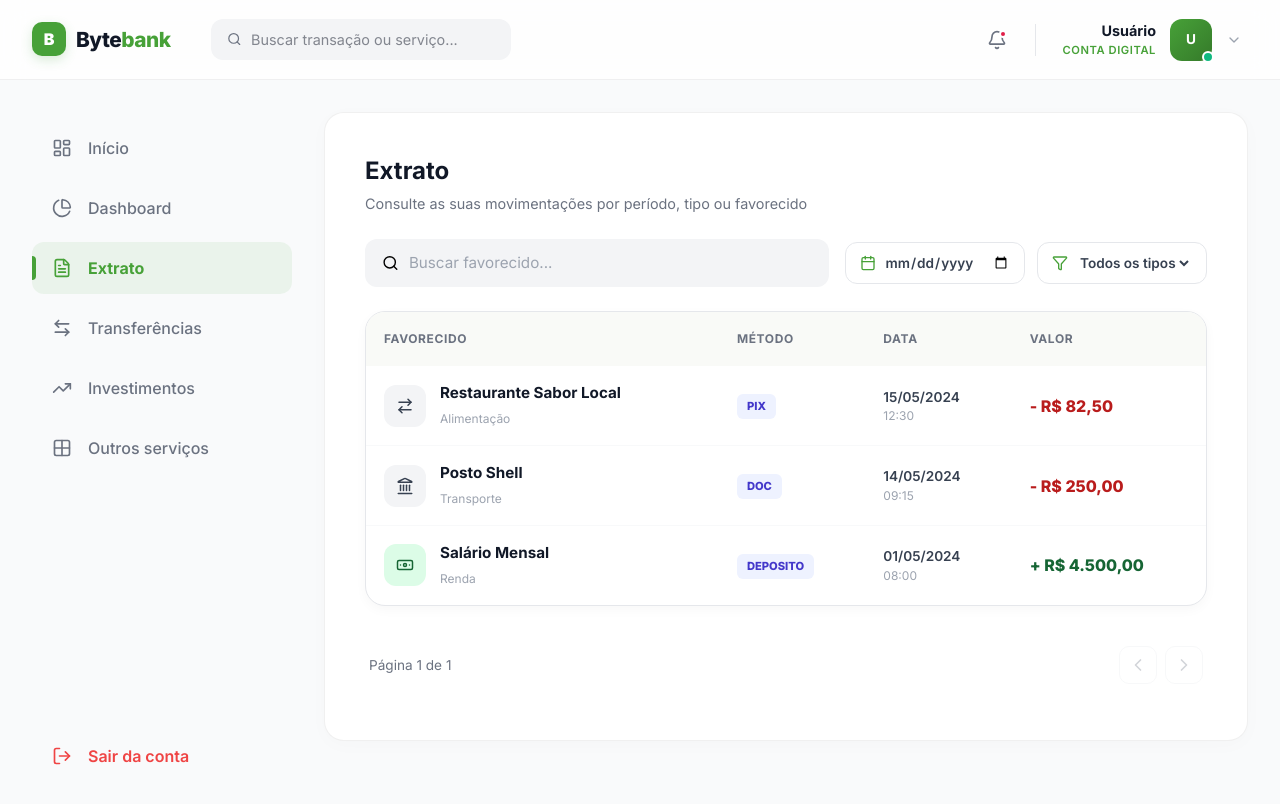
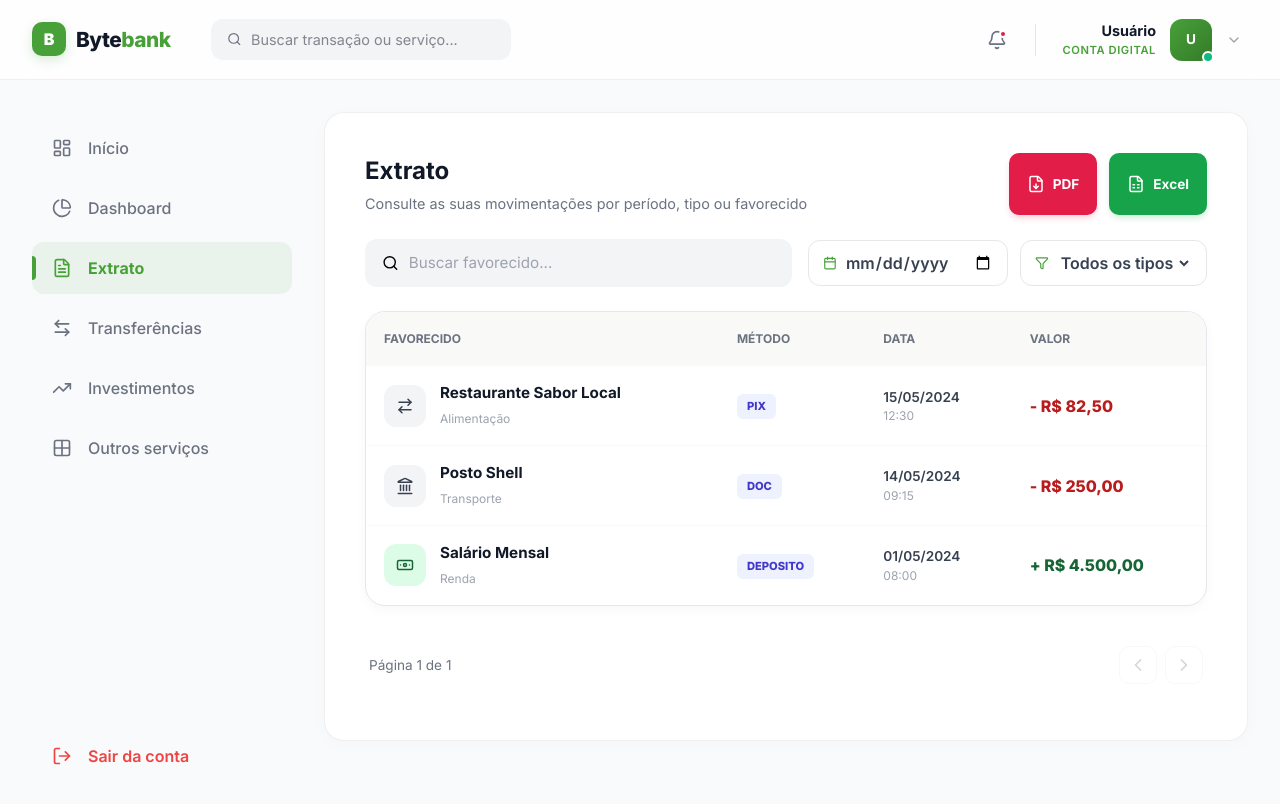
Before and after one commit to ArthurlimaT/fiap-challenge-2, a Next.js app: page /dashboard in a window 1280 px wide. Both pictures are taken after a click on the item "Extrato". Shown: the top 804 px of the page. Built offline with nearby package versions, Linux system fonts and the light colour scheme.

Commit message:
feat: botao de exportar PDF e EXCEL

```diff
--- a/app/dashboard/components/PesquisaExtrato/TransactionsView.tsx
+++ b/app/dashboard/components/PesquisaExtrato/TransactionsView.tsx
@@ -4,7 +4,7 @@ import {
   Search, Filter, ChevronLeft, ChevronRight,
   Utensils, Car, Home, Heart, GraduationCap, Gift,
   ShoppingBag, Banknote, Landmark, ArrowRightLeft,
-  Calendar as CalendarIcon, X
+  Calendar as CalendarIcon, X, FileDown, FileSpreadsheet // Ícones novos para PDF e Excel
 } from 'lucide-react';
 import { useSelector } from 'react-redux';
 import { RootState } from '@/app/store/store';
@@ -40,10 +40,9 @@ export default function TransactionsView() {
   const [isClient, setIsClient] = useState(false);
   const transacoesReais = useSelector((state: RootState) => state.banco.transacoes);
 
-  // Estados de Filtro
   const [searchTerm, setSearchTerm] = useState('');
   const [filterTipo, setFilterTipo] = useState('todos');
-  const [filterData, setFilterData] = useState(''); // Novo estado para data
+  const [filterData, setFilterData] = useState('');
 
   const [currentPage, setCurrentPage] = useState(1);
   const itemsPerPage = 8;
@@ -84,13 +83,11 @@ export default function TransactionsView() {
     );
   }, [transacoesReais, MOCK_DATA]);
 
-  // --- LÓGICA DE FILTRAGEM ATUALIZADA ---
   const filteredTransactions = useMemo(() => {
     return allTransactions.filter(item => {
       const matchesSearch = item.favorecido.toLowerCase().includes(searchTerm.toLowerCase());
       const matchesTipo = filterTipo === 'todos' || item.tipo === filterTipo;
 
-      // Filtro de Data: Compara apenas a parte YYYY-MM-DD
       const itemDataFormatada = new Date(item.data).toISOString().split('T')[0];
       const matchesData = !filterData || itemDataFormatada === filterData;
 
@@ -101,19 +98,65 @@ export default function TransactionsView() {
   const totalPages = Math.ceil(filteredTransactions.length / itemsPerPage);
   const currentItems = filteredTransactions.slice((currentPage - 1) * itemsPerPage, currentPage * itemsPerPage);
 
+  // --- EXPORTAR EXCEL (Melhorado) ---
+  const handleExportExcel = () => {
+    const header = ['Data', 'Favorecido', 'Categoria', 'Tipo', 'Valor'];
+    const csvRows = filteredTransactions.map(item => {
+      const valorFormatado = item.valor.toFixed(2).replace('.', ',');
+      const row = [
+        new Date(item.data).toLocaleDateString('pt-BR'),
+        `"${item.favorecido}"`,
+        `"${item.categoria || '-'}"`,
+        item.tipo.toUpperCase(),
+        `"${valorFormatado}"`
+      ];
+      return row.join(';');
+    });
+
+    const csvString = [header.join(';'), ...csvRows].join('\n');
+    const blob = new Blob(["\uFEFF" + csvString], { type: 'text/csv;charset=utf-8;' });
+
+    const url = URL.createObjectURL(blob);
+    const link = document.createElement("a");
+    link.setAttribute("href", url);
+    link.setAttribute("download", `extrato_bytebank_${new Date().toISOString().split('T')[0]}.csv`);
+
+    document.body.appendChild(link);
+    link.click();
+    document.body.removeChild(link);
+    URL.revokeObjectURL(url);
+  };
+
+  // --- EXPORTAR PDF (Via navegador formatado) ---
+  const handleExportPDF = () => {
+    // Aciona a impressão nativa que permite "Salvar como PDF"
+    window.print();
+  };
+
   if (!isClient) return null;
 
   return (
     <div className={styles.container}>
       <header className={styles.header}>
-        <div>
+        <div className={styles.headerTitle}>
           <h2>Extrato</h2>
           <p>Consulte as suas movimentações por período, tipo ou favorecido</p>
+        </div>
+
+        {/* BOTÕES DE EXPORTAÇÃO */}
+        <div className={styles.actionButtons}>
+          <button className={styles.btnPdf} onClick={handleExportPDF} title="Salvar como PDF">
+            <FileDown size={18} />
+            <span>PDF</span>
+          </button>
+          <button className={styles.btnExcel} onClick={handleExportExcel} title="Baixar Excel">
+            <FileSpreadsheet size={18} />
+            <span>Excel</span>
+          </button>
         </div>
       </header>
 
       <section className={styles.toolbar}>
-        {/* Busca por Nome */}
         <div className={styles.searchBar}>
           <Search size={18} />
           <input
@@ -125,7 +168,6 @@ export default function TransactionsView() {
         </div>
 
         <div className={styles.filterGroup}>
-          {/* Busca por Data */}
           <div className={styles.dateField}>
             <CalendarIcon size={16} />
             <input
@@ -140,7 +182,6 @@ export default function TransactionsView() {
             )}
           </div>
 
-          {/* Busca por Tipo */}
           <div className={styles.selectWrapper}>
             <Filter size={16} />
             <select value={filterTipo} onChange={(e) => {setFilterTipo(e.target.value); setCurrentPage(1);}}>
--- a/app/dashboard/components/PesquisaExtrato/transactions.module.scss
+++ b/app/dashboard/components/PesquisaExtrato/transactions.module.scss
@@ -1,299 +1,163 @@
+// --- Variáveis e Utilitários ---
+$green: #47a138;
+$dark: #111827;
+$gray: #6b7280;
+$light-bg: #f3f4f6;
+$border: 1px solid #e5e7eb;
+$radius: 12px;
+
+%flex-center { display: flex; align-items: center; }
+%input-reset { border: none; outline: none; background: transparent; width: 100%; }
+%card-style { background: white; border: $border; border-radius: $radius; }
+
 .container {
-  display: flex;
-  flex-direction: column;
-  gap: 24px;
-  padding: 8px;
+  display: flex; flex-direction: column; gap: 24px; padding: 8px;
   animation: fadeIn 0.3s ease-in-out;
 }
 
 .header {
-  h2 {
-    font-size: 1.5rem;
-    color: #111827;
-    font-weight: 700;
-    margin: 0;
+  display: flex; justify-content: space-between; flex-wrap: wrap; gap: 16px;
+
+  .headerTitle {
+    h2 { font-size: 1.5rem; color: $dark; font-weight: 700; margin: 0; }
+    p { color: $gray; font-size: 0.9rem; margin-top: 4px; }
   }
-  p {
-    color: #6B7280;
-    font-size: 0.9rem;
-    margin-top: 4px;
+
+  .actionButtons {
+    display: flex; gap: 12px;
+
+    button {
+      @extend %flex-center; gap: 8px; padding: 10px 18px;
+      border-radius: 10px; font-weight: 700; font-size: 0.85rem;
+      color: white; border: none; cursor: pointer; transition: all 0.2s;
+
+      span { display: inline; @media (max-width: 600px) { display: none; } }
+      &:hover { transform: translateY(-2px); filter: brightness(1.1); }
+    }
+    .btnPdf { background: #E11D48; box-shadow: 0 4px 6px -1px rgba(225, 29, 72, 0.2); }
+    .btnExcel { background: #16A34A; box-shadow: 0 4px 6px -1px rgba(22, 163, 74, 0.2); }
   }
 }
 
 .toolbar {
-  display: flex;
-  justify-content: space-between;
-  gap: 16px;
-  flex-wrap: wrap;
-  align-items: center;
+  display: flex; justify-content: space-between; gap: 16px; flex-wrap: wrap; align-items: center;
 
   .searchBar {
-    flex: 1;
-    min-width: 280px;
-    background: #f3f4f6;
-    padding: 12px 16px;
-    border-radius: 12px;
-    display: flex;
-    align-items: center;
-    gap: 10px;
-    border: 1px solid transparent;
-    transition: all 0.2s ease;
+    flex: 1; min-width: 280px; @extend %flex-center; gap: 10px;
+    background: $light-bg; padding: 12px 16px; border-radius: $radius;
+    border: 1px solid transparent; transition: all 0.2s;
 
     &:focus-within {
-      border-color: #47a138;
-      background: white;
+      border-color: $green; background: white;
       box-shadow: 0 0 0 4px rgba(71, 161, 56, 0.1);
     }
-
-    input {
-      background: transparent;
-      border: none;
-      outline: none;
-      width: 100%;
-      color: #111827;
-      font-size: 0.95rem;
-
-      &::placeholder {
-        color: #9ca3af;
-      }
-    }
+    input { @extend %input-reset; color: $dark; font-size: 0.95rem; &::placeholder { color: #9ca3af; } }
   }
 
-  .filterGroup {
-    display: flex;
-    gap: 12px;
-    flex-wrap: wrap;
-  }
+  .filterGroup { display: flex; gap: 12px; flex-wrap: wrap; }
 }
 
 .dateField, .selectWrapper {
-  display: flex;
-  align-items: center;
-  gap: 8px;
-  background: white;
-  border: 1px solid #e5e7eb;
-  padding: 10px 14px;
-  border-radius: 12px;
-  color: #47a138;
-  transition: border-color 0.2s;
+  @extend %flex-center; gap: 8px; @extend %card-style;
+  padding: 10px 14px; color: $green; transition: border-color 0.2s;
+  &:hover { border-color: $green; }
 
-  &:hover {
-    border-color: #47a138;
-  }
-
-  input, select {
-    border: none;
-    outline: none;
-    font-family: inherit;
-    font-size: 0.85rem;
-    font-weight: 600;
-    color: #374151;
-    cursor: pointer;
-    background: transparent;
-  }
+  input, select { @extend %input-reset; font-weight: 600; color: #374151; cursor: pointer; }
 }
 
-.dateField {
-  position: relative;
+.dateField .clearDate {
+  @extend %flex-center; justify-content: center;
+  background: $light-bg; border: none; border-radius: 50%; width: 20px; height: 20px;
+  cursor: pointer; color: $gray; margin-left: 4px; transition: 0.2s;
+  &:hover { background: #e11d48; color: white; }
+}
 
-  .clearDate {
-    background: #f3f4f6;
-    border: none;
-    border-radius: 50%;
-    width: 20px;
-    height: 20px;
-    display: flex;
-    align-items: center;
-    justify-content: center;
-    cursor: pointer;
-    color: #6b7280;
-    margin-left: 4px;
-    transition: background 0.2s;
+.tableResponsive {
+  @extend %card-style; border-radius: 20px; overflow-x: auto;
+  box-shadow: 0 4px 12px rgba(0, 0, 0, 0.03);
+}
 
-    &:hover {
-      background: #e11d48;
-      color: white;
+.table {
+  width: 100%; border-collapse: collapse; min-width: 650px;
+
+  th {
+    background: #f9faf7; text-align: left; padding: 18px;
+    font-size: 0.75rem; color: $gray; text-transform: uppercase; font-weight: 700;
+  }
+  td { padding: 16px 18px; border-bottom: 1px solid #f8f9fa; vertical-align: middle; }
+  tbody tr:last-child td { border-bottom: none; }
+}
+
+.transactionInfo {
+  @extend %flex-center; gap: 14px;
+  .iconBox {
+    width: 42px; height: 42px; border-radius: 12px;
+    @extend %flex-center; justify-content: center; flex-shrink: 0;
+    &.iconIn { background: #dcfce7; color: #166534; }
+    &.iconOut { background: $light-bg; color: #374151; }
+  }
+  .title { display: block; font-weight: 700; color: $dark; font-size: 0.95rem; }
+  .category { font-size: 0.75rem; color: #9ca3af; }
+}
+
+.methodBadge {
+  background: #eef2ff; color: #4338ca; padding: 4px 10px;
+  border-radius: 6px; font-size: 0.7rem; font-weight: 800; display: inline-block;
+}
+
+.dateTime {
+  display: flex; flex-direction: column;
+  span { font-size: 0.85rem; color: #374151; font-weight: 600; }
+  small { font-size: 0.75rem; color: #9ca3af; }
+}
+
+.priceIn, .priceOut { font-weight: 800; font-size: 1rem; }
+.priceIn { color: #166534; }
+.priceOut { color: #b91c1c; }
+
+.noResults { text-align: center; padding: 60px 20px; color: #9ca3af; font-weight: 500; }
+
+.pagination {
+  display: flex; justify-content: space-between; align-items: center;
+  padding: 16px 4px; color: $gray; font-size: 0.85rem;
+
+  .pageControls {
+    display: flex; gap: 8px;
+    button {
+      padding: 8px; border-radius: 10px; border: $border; background: white;
+      cursor: pointer; @extend %flex-center; transition: all 0.2s;
+      &:disabled { opacity: 0.3; cursor: not-allowed; }
+      &:hover:not(:disabled) { border-color: $green; color: $green; background: #f9faf7; }
     }
   }
 }
 
-.tableResponsive {
-  background: white;
-  border: 1px solid #e5e7eb;
-  border-radius: 20px;
-  overflow-x: auto;
-  box-shadow: 0 4px 12px rgba(0, 0, 0, 0.03);
-}
+@keyframes fadeIn { from { opacity: 0; transform: translateY(10px); } to { opacity: 1; transform: translateY(0); } }
 
-.table {
-  width: 100%;
-  border-collapse: collapse;
-  min-width: 650px;
-
-  th {
-    background: #f9faf7;
-    text-align: left;
-    padding: 18px;
-    font-size: 0.75rem;
-    color: #6b7280;
-    text-transform: uppercase;
-    letter-spacing: 0.05em;
-    font-weight: 700;
-  }
-
-  td {
-    padding: 16px 18px;
-    border-bottom: 1px solid #f8f9fa;
-    vertical-align: middle;
-  }
-
-  tbody tr:last-child td {
-    border-bottom: none;
+@media (max-width: 640px) {
+  .toolbar {
+    flex-direction: column; align-items: stretch;
+    .searchBar { min-width: 100%; }
+    .filterGroup { width: 100%; justify-content: space-between; .dateField, .selectWrapper { flex: 1; } }
   }
 }
 
-.transactionInfo {
-  display: flex;
-  align-items: center;
-  gap: 14px;
+/* --- PRINT / PDF --- */
+@media print {
+  body * { visibility: hidden; }
+  .container, .container * { visibility: visible; }
+  .container { position: absolute; left: 0; top: 0; width: 100%; padding: 20px; background: white; border: none; box-shadow: none; }
+  .toolbar, .pagination, .actionButtons { display: none !important; }
 
-  .iconBox {
-    width: 42px;
-    height: 42px;
-    border-radius: 12px;
-    display: flex;
-    align-items: center;
-    justify-content: center;
-    flex-shrink: 0;
-
-    &.iconIn {
-      background: #dcfce7;
-      color: #166534;
-    }
-
-    &.iconOut {
-      background: #f3f4f6;
-      color: #374151;
-    }
+  .header {
+    border-bottom: 2px solid black; margin-bottom: 20px;
+    .headerTitle { h2 { font-size: 22px; color: black; } p { display: none; } }
   }
 
-  .title {
-    display: block;
-    font-weight: 700;
-    color: #111827;
-    font-size: 0.95rem;
-  }
-
-  .category {
-    font-size: 0.75rem;
-    color: #9ca3af;
+  .tableResponsive { box-shadow: none; border: none; overflow: visible; }
+  .table {
+    border: 1px solid black;
+    th { background: #eee !important; color: black !important; border: 1px solid black; -webkit-print-color-adjust: exact; print-color-adjust: exact; }
+    td { border: 1px solid black; color: black !important; }
   }
 }
-
-.methodBadge {
-  background: #eef2ff;
-  color: #4338ca;
-  padding: 4px 10px;
-  border-radius: 6px;
-  font-size: 0.7rem;
-  font-weight: 800;
-  display: inline-block;
-}
-
-.dateTime {
-  display: flex;
-  flex-direction: column;
-
-  span {
-    font-size: 0.85rem;
-    color: #374151;
-    font-weight: 600;
-  }
-
-  small {
-    font-size: 0.75rem;
-    color: #9ca3af;
-  }
-}
-
-.priceIn {
-  color: #166534;
-  font-weight: 800;
-  font-size: 1rem;
-}
-
-.priceOut {
-  color: #b91c1c;
-  font-weight: 800;
-  font-size: 1rem;
-}
-
-.noResults {
-  text-align: center;
-  padding: 60px 20px;
-  color: #9ca3af;
-  font-weight: 500;
-}
-
-.pagination {
-  display: flex;
-  justify-content: space-between;
-  align-items: center;
-  padding: 16px 4px;
-  color: #6b7280;
-  font-size: 0.85rem;
-
-  .pageControls {
-    display: flex;
-    align-items: center;
-    gap: 8px;
-
-    button {
-      padding: 8px;
-      border-radius: 10px;
-      border: 1px solid #e5e7eb;
-      background: white;
-      cursor: pointer;
-      display: flex;
-      align-items: center;
-      transition: all 0.2s;
-
-      &:disabled {
-        opacity: 0.3;
-        cursor: not-allowed;
-      }
-
-      &:hover:not(:disabled) {
-        border-color: #47a138;
-        color: #47a138;
-        background: #f9faf7;
-      }
-    }
-  }
-}
-
-@keyframes fadeIn {
-  from { opacity: 0; transform: translateY(10px); }
-  to { opacity: 1; transform: translateY(0); }
-}
-
-// Responsividade para telas muito pequenas
-@media (max-width: 640px) {
-  .toolbar {
-    flex-direction: column;
-    align-items: stretch;
-
-    .searchBar {
-      min-width: 100%;
-    }
-
-    .filterGroup {
-      width: 100%;
-      justify-content: space-between;
-
-      .dateField, .selectWrapper {
-        flex: 1;
-      }
-    }
-  }
-}
```
